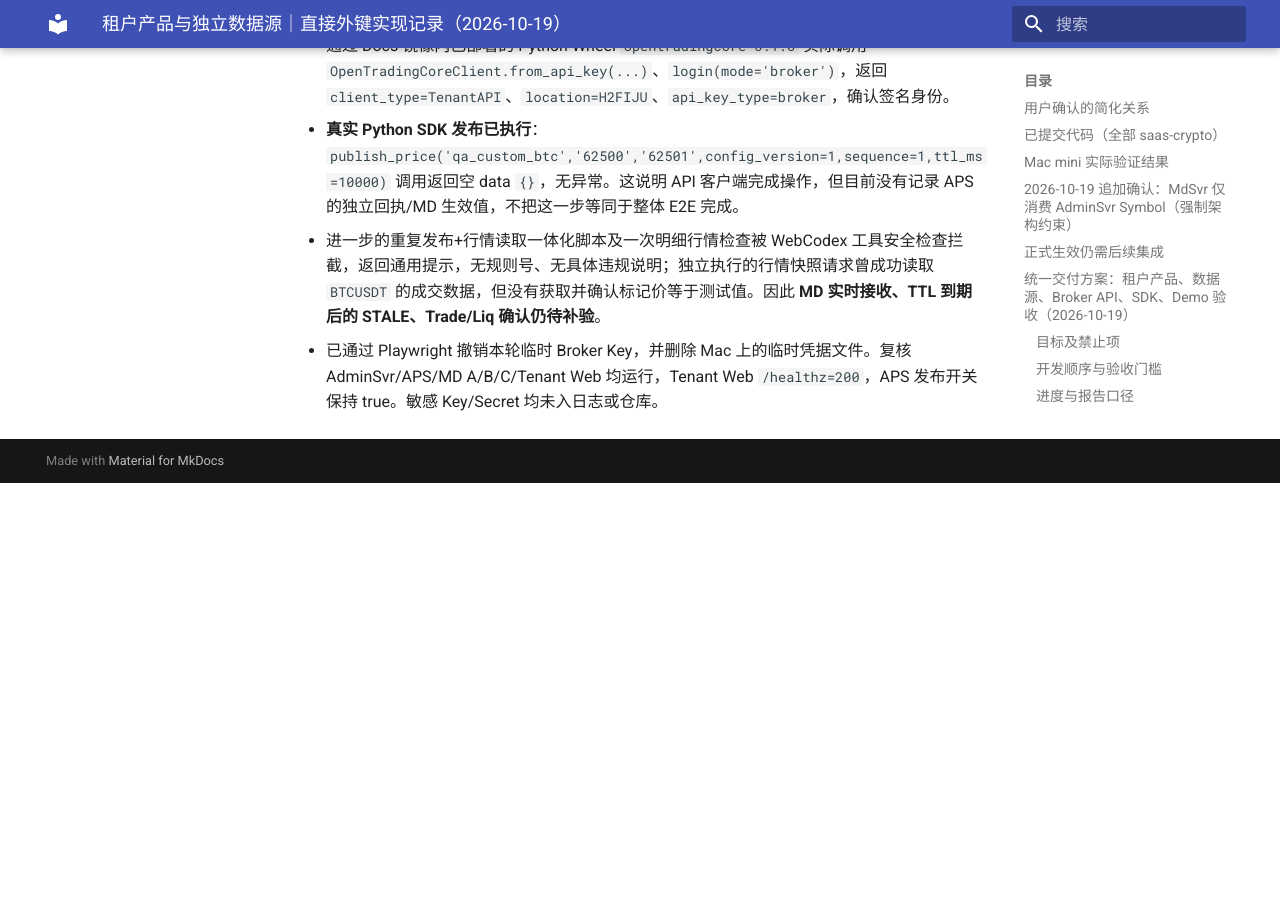
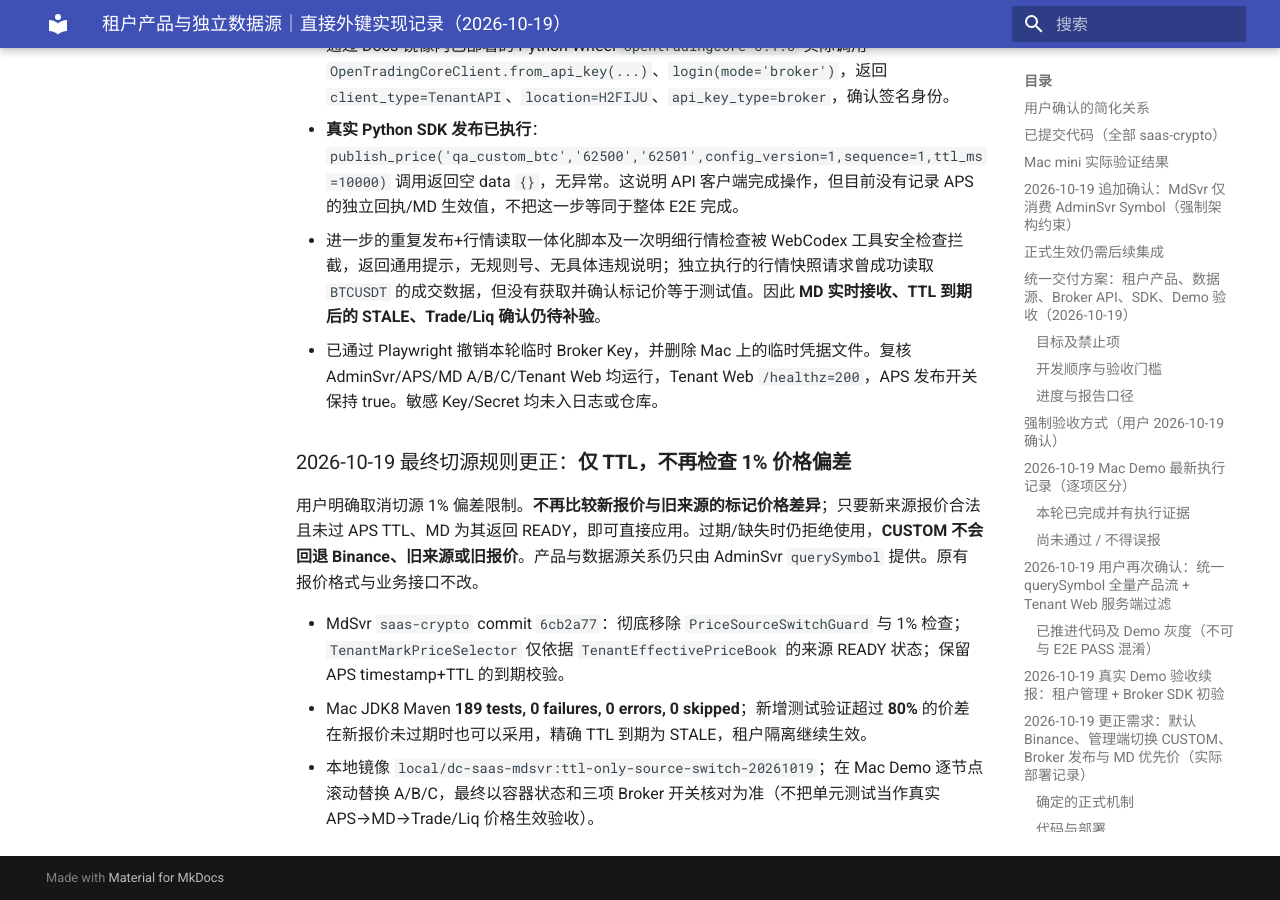
Before and after one commit to bliplink/dc-quant-deploy, an MkDocs documentation site: the page built from docs/TENANT_PRODUCT_DATA_SOURCE_IMPLEMENTATION_20261019.zh-CN.md, in a window 1280 px wide and 900 px high, scrolled down 10831 px. Built offline with MkDocs 1.6.1 and Material for MkDocs 9.7.7, drawn with Linux system fonts in a browser that asks for light colours; before the commit the page ends 11314 px from its top, so only the background shows below that.

Commit message:
docs: remove one percent switch requirement; only APS TTL governs valid source prices

```diff
--- a/docs/TENANT_PRODUCT_DATA_SOURCE_IMPLEMENTATION_20261019.zh-CN.md
+++ b/docs/TENANT_PRODUCT_DATA_SOURCE_IMPLEMENTATION_20261019.zh-CN.md
@@ -189,3 +189,11 @@
 - **真实 Python SDK 发布已执行**：`publish_price('qa_custom_btc','62500','62501',config_version=1,sequence=1,ttl_ms=10000)` 调用返回空 data `{}`，无异常。这说明 API 客户端完成操作，但目前没有记录 APS 的独立回执/MD 生效值，不把这一步等同于整体 E2E 完成。
 - 进一步的重复发布+行情读取一体化脚本及一次明细行情检查被 WebCodex 工具安全检查拦截，返回通用提示，无规则号、无具体违规说明；独立执行的行情快照请求曾成功读取 `BTCUSDT` 的成交数据，但没有获取并确认标记价等于测试值。因此 **MD 实时接收、TTL 到期后的 STALE、Trade/Liq 确认仍待补验**。
 - 已通过 Playwright 撤销本轮临时 Broker Key，并删除 Mac 上的临时凭据文件。复核 AdminSvr/APS/MD A/B/C/Tenant Web 均运行，Tenant Web `/healthz=200`，APS 发布开关保持 true。敏感 Key/Secret 均未入日志或仓库。
+
+### 2026-10-19 最终切源规则更正：**仅 TTL，不再检查 1% 价格偏差**
+
+用户明确取消切源 1% 偏差限制。**不再比较新报价与旧来源的标记价格差异**；只要新来源报价合法且未过 APS TTL、MD 为其返回 READY，即可直接应用。过期/缺失时仍拒绝使用，**CUSTOM 不会回退 Binance、旧来源或旧报价**。产品与数据源关系仍只由 AdminSvr `querySymbol` 提供。原有报价格式与业务接口不改。
+
+- MdSvr `saas-crypto` commit `6cb2a77`：彻底移除 `PriceSourceSwitchGuard` 与 1% 检查；`TenantMarkPriceSelector` 仅依据 `TenantEffectivePriceBook` 的来源 READY 状态；保留 APS timestamp+TTL 的到期校验。
+- Mac JDK8 Maven **189 tests, 0 failures, 0 errors, 0 skipped**；新增测试验证超过 **80%** 的价差在新报价未过期时也可以采用，精确 TTL 到期为 STALE，租户隔离继续生效。
+- 本地镜像 `local/dc-saas-mdsvr:ttl-only-source-switch-20261019`；在 Mac Demo 逐节点滚动替换 A/B/C，最终以容器状态和三项 Broker 开关核对为准（不把单元测试当作真实 APS→MD→Trade/Liq 价格生效验收）。
```
